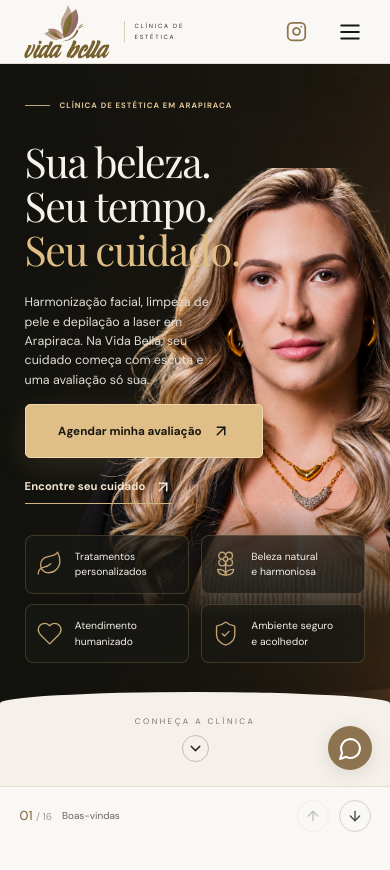
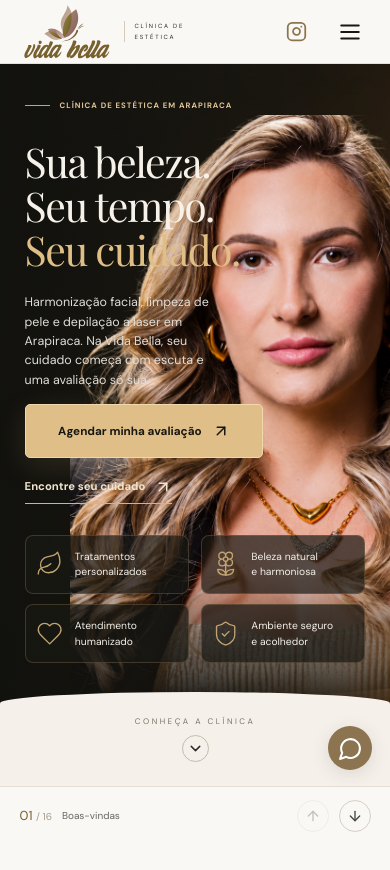
Before and after one commit to pedroaugustoftw/ClinicaVidaBella, a React (Vite) app: page / in a window 390 px wide. Shown: the top 870 px of the page. Built offline with nearby package versions, Linux system fonts and the light colour scheme; a web font is replaced by a local one.

Commit message:
fix: estabiliza tamanho da foto do banner no celular

```diff
--- a/src/hero-mobile.css
+++ b/src/hero-mobile.css
@@ -18,8 +18,30 @@
   .gallery-stage .hero h1 em { display: block; white-space: nowrap; }
   .gallery-stage .hero h1 > span { display: block; }
   .gallery-stage .hero-content > p { font-size: min(3.2vw, 2.15cqh); line-height: 1.55; width: 58%; margin-bottom: 2cqh; color: #e0ddd6; }
-  .gallery-stage .hero-photo.photo-cutout { inset: 7cqh -34% auto auto; width: 116%; height: 70cqh; opacity: 1; z-index: 0; overflow: hidden; mask-image: linear-gradient(to bottom, #000 77%, transparent 100%); }
-  .gallery-stage .hero-photo.photo-cutout > img { object-fit: contain; object-position: center bottom; }
+  .gallery-stage .hero-photo.photo-cutout {
+    position: absolute;
+    inset: 7% -34% auto auto;
+    width: 116%;
+    /* Stable viewport units avoid shrinking when mobile browser chrome changes. */
+    height: clamp(340px, 70vh, 640px);
+    height: clamp(340px, 70svh, 640px);
+    min-height: 340px;
+    opacity: 1;
+    z-index: 0;
+    overflow: hidden;
+    -webkit-mask-image: linear-gradient(to bottom, #000 77%, transparent 100%);
+    mask-image: linear-gradient(to bottom, #000 77%, transparent 100%);
+  }
+  .gallery-stage .hero-photo.photo-cutout > img {
+    position: absolute;
+    inset: 0;
+    display: block;
+    width: 100%;
+    height: 100%;
+    max-width: none;
+    object-fit: cover;
+    object-position: center top;
+  }
   .gallery-stage .hero-actions { display: flex; flex-direction: column; align-items: flex-start; gap: 1.8cqh; margin: 0; width: 70%; }
   .gallery-stage .hero .hero-direct { order: -1; background: #c3aa7e; color: #171714; border: 1px solid #c3aa7e; width: 100%; padding: 2.3cqh 12px; font-size: min(3vw, 2cqh); border-radius: 5px; gap: 10px; }
   .gallery-stage .hero .hero-questionnaire { width: auto; padding: 1cqh 0; border: 0; border-bottom: 1px solid #b89b6f; border-radius: 0; background: transparent; color: #faf8f5; font-size: min(2.9vw, 1.9cqh); gap: 9px; }
```
